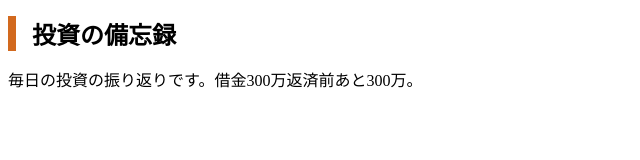
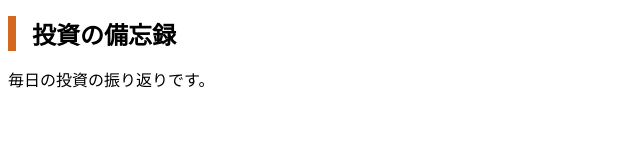
Before and after one commit to takemo105/myinvestnote, a plain HTML site: page index.html in a window 1280 px wide. Shown: the whole page, without its empty margins (0-640 px from the left). Drawn offline with Linux system fonts and the light colour scheme.

Commit message:
Add files via upload

```diff
--- a/index.html
+++ b/index.html
@@ -9,6 +9,6 @@
 </head>
 <body>
   <h1>投資の備忘録</h1>
-  <p>毎日の投資の振り返りです。借金300万返済前あと300万。</p>
+  <p>毎日の投資の振り返りです。</p>
 </body>
 </html>
```
